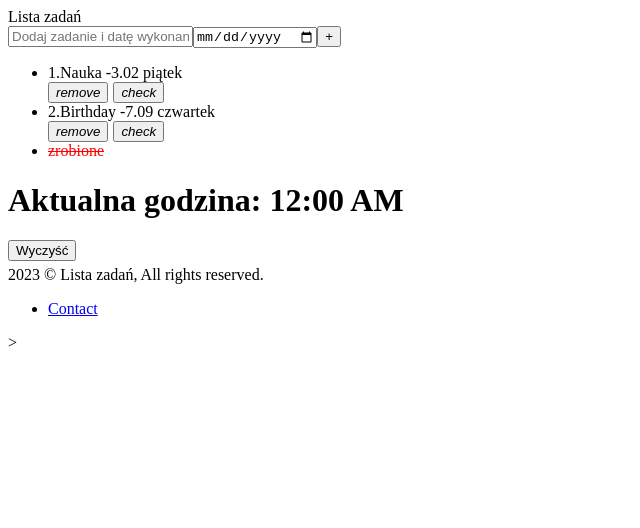
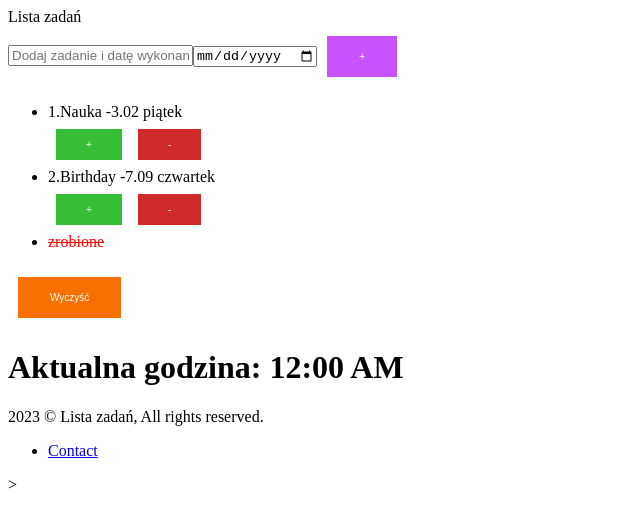
Before and after one commit to JanJezewski/Lista-zadan, an Angular app in the folder first-project/: page / in a window 1280 px wide. Shown: the top 528 px of the page, without its empty margins (0-640 px from the left). Built offline with nearby package versions, Linux system fonts and the light colour scheme.

Commit message:
fifth commit

```diff
--- a/first-project/src/app/app.component.css
+++ b/first-project/src/app/app.component.css
@@ -15,6 +15,50 @@
     display: none;
   }
 
+
+  .add {
+    background-color: rgba(12, 177, 12, 0.822);
+    border: none;
+    color: white;
+    padding: 10px 30px;
+    margin: 8px;
+    text-align: center;
+    text-decoration: none;
+    font-size: 10px;
+  }
+
+  .undo{
+    background-color: rgb(209, 42, 42);
+    border: none;
+    color: white;
+    padding: 10px 30px;
+    margin: 8px;
+    text-align: center;
+    text-decoration: none;
+    font-size: 10px;
+  }
+  .clean {
+    background-color: rgb(248, 112, 0);
+    border: none;
+    color: white;
+    padding: 15px 32px;
+    margin: 10px;
+    text-align: center;
+    text-decoration: none;
+    font-size: 10px;
+  }
+
+  button {
+    background-color: rgba(182, 26, 255, 0.753);
+    border: none;
+    color: white;
+    padding: 15px 32px;
+    margin: 10px;
+    text-align: center;
+    text-decoration: none;
+    font-size: 10px;
+  }
+
   .content {
     overflow: auto;
     height: 1000px;
--- a/first-project/src/app/app.component.html
+++ b/first-project/src/app/app.component.html
@@ -19,23 +19,25 @@
 
         <span class="col s10">{{i + 1}}{{task.name}} -{{task.deadline | date: 'd.MM EEEE':'':'pl'}}</span>
         <div class="col s2 right-align">
-          <button class="btn-floating btn-small red">
-            <i class="material-icons">remove</i>
+          <button class="add">
+            <i class="material-icons">+</i>
           </button>
-          <button class="btn-floating btn-small green ml-5">
-            <i class="material-icons">check</i>
+          <button class="undo">
+            <i class="material-icons2">-</i>
           </button>
         </div>
       </li>
-      <li class="collection-item row">
+       <li class="collection-item row">
         <span class="col done">{{ config.occurtask }}</span>
       </li>
     </ul>
-    <h1>{{ config.timecomunicat }}{{ config.date | date: 'h:mm a'}}</h1>
+    <button class="clean" onclick="alert('Wyczyszczono Liste pomyśnie!')">
+      Wyczyść
+      </button>
 
-    <button class="btn red">Wyczyść</button>
+      <h1>{{ config.timecomunicat }}{{ config.date | date: 'h:mm a'}}</h1>
 
-    <footer class="page-footer mt-5">
+      <footer class="page-footer mt-5">
       <div class="footer-copyright">
         <div class="container">
           {{ config.date | date: 'y'}}  {{ config.footer }}
```
